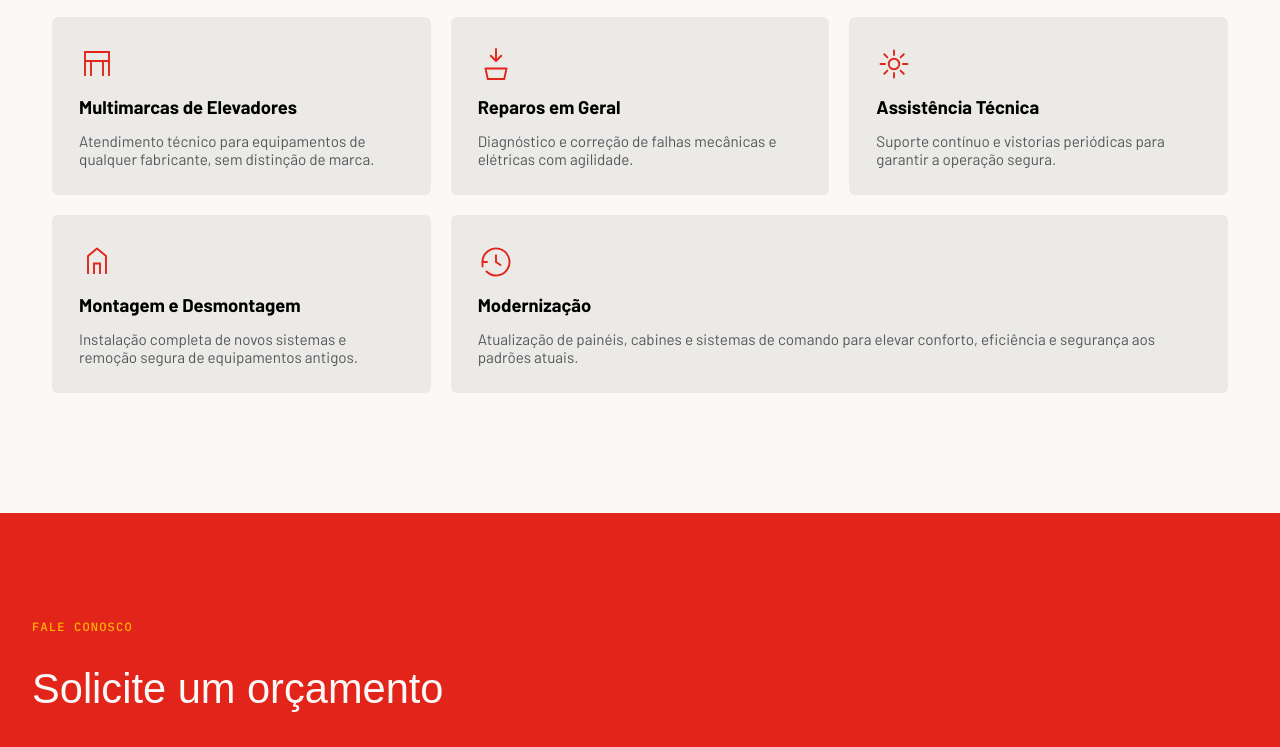
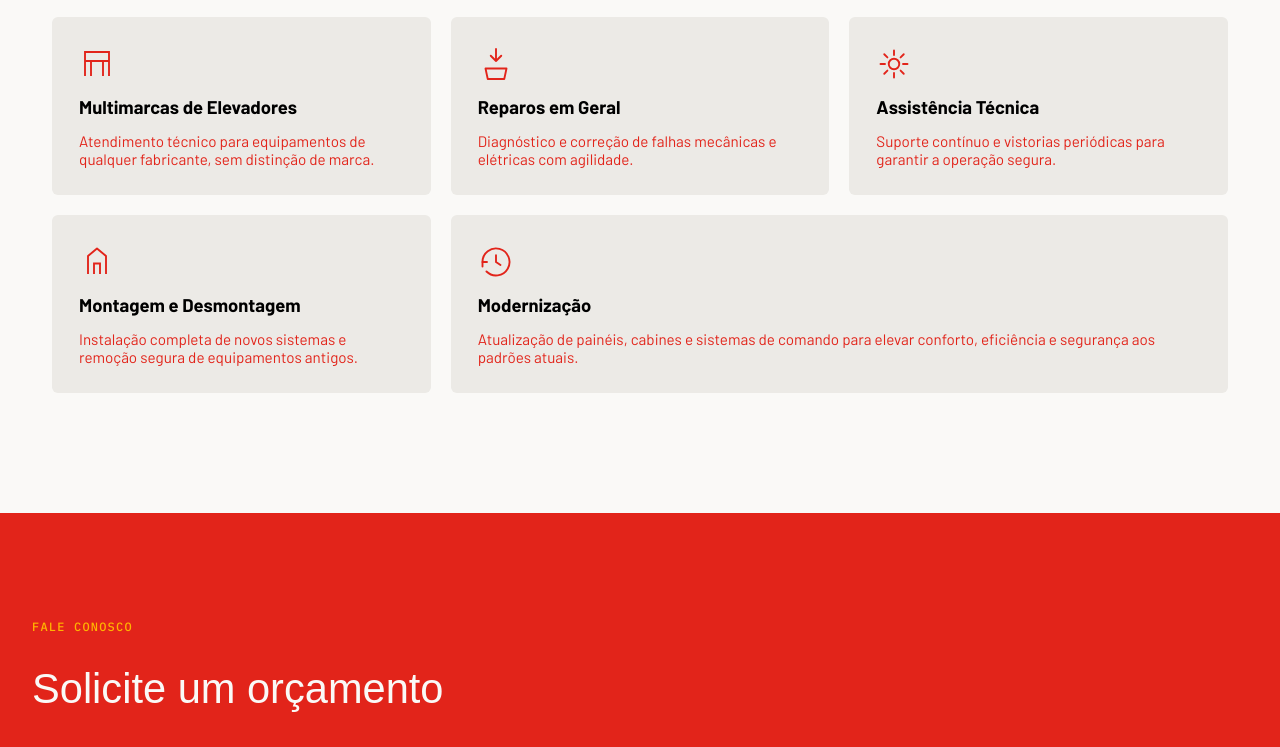
Before and after one commit to theodantas/dantaselevadores, a plain HTML site: page index.html in a window 1280 px wide. Shown: the part 1480-2227 px from the top of the page. Drawn offline with Linux system fonts and the light colour scheme.

Commit message:
Atualizar o style.css

```diff
--- a/style.css
+++ b/style.css
@@ -280,7 +280,7 @@ ul{ list-style:none; }
 .panel-title{
   font-family:var(--font-body); font-weight:700; font-size:1.15rem;
 }
-.panel-desc{ color:var(--steel); font-size:.95rem; }
+.panel-desc{ color:var(--red); font-size:.95rem; }
 @media (max-width: 900px){
   .panel-grid{ grid-template-columns:repeat(2,1fr); }
   .panel-btn--wide{ grid-column:span 2; }
```
